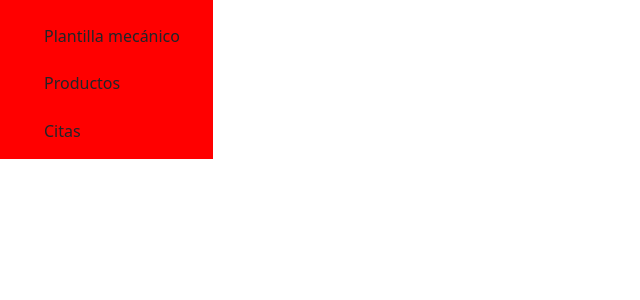
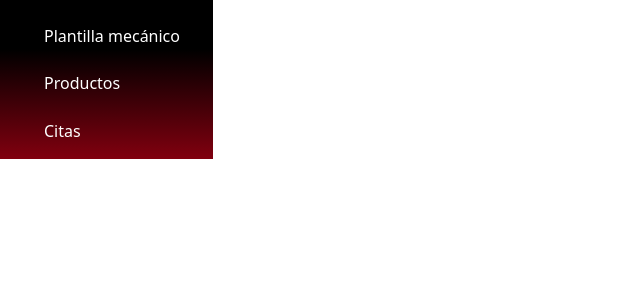
Before and after one commit to davidmato/RecaMan, a Django app: page /recaman/jefe/plantillaproducto/ in a window 1280 px wide. Shown: the part 121-421 px from the top of the page, without its empty margins (0-640 px from the left). Run offline with Django 4.2, Linux system fonts and the light colour scheme; data that the repository does not hold is empty; some libraries are stand-ins or nearby versions.

Commit message:
CSS CAMBIAITO, HTML CARSAITO, RUBEN PAGA LA XD

```diff
--- a/RecaManApp/views.py
+++ b/RecaManApp/views.py
@@ -94,6 +94,7 @@ def edit_product(request, id):
         producto.descripcion = request.POST.get('descripcion')
         producto.marca = MarcaCoche.objects.get(id=request.POST.get('marca'))
         producto.tipo_producto = Tipo_producto.objects.get(id=request.POST.get('tipos_producto'))
+        producto.precio = request.POST.get('precio', 0)
         producto.save()
 
 
--- a/static/home_page.css
+++ b/static/home_page.css
@@ -1,3 +1,4 @@
+/* HEADER */
 .navbar-dark .nav-item .nav-link {
   color: #fff;
 }
@@ -52,6 +53,32 @@ ul, li{
 footer{
     margin-top: 15%;
 }
-#button_modal1{
-    font-style: none;
+
+/* BARRA LATERAL */
+
+#barra_lateral{
+    background: linear-gradient(180deg, rgba(0,0,0,1) 31%, rgba(129,0,15,1) 100%) !important;
 }
+
+.lateral_list{
+  color: white;
+}
+
+.lateral_list a {
+  color: #fff;
+  text-decoration: none;
+}
+
+.lateral_list a:hover {
+  color: lightslategray;
+  text-decoration: none;
+}
+
+ul, li{
+  list-style: none;
+  margin-top: 15%;
+}
+
+#form_central{
+  padding-top: 2%;
+}
--- a/templates/PlantillaProducto.html
+++ b/templates/PlantillaProducto.html
@@ -5,6 +5,7 @@
     <meta charset="UTF-8">
     <meta name="viewport" content="width=device-width, initial-scale=1.0">
     <title>Area Jefe</title>
+    <link rel="stylesheet" href="{% static 'home_page.css' %}">
     <link href="https://cdn.jsdelivr.net/npm/bootstrap@5.3.2/dist/css/bootstrap.min.css" rel="stylesheet" integrity="sha384-T3c6CoIi6uLrA9TneNEoa7RxnatzjcDSCmG1MXxSR1GAsXEV/Dwwykc2MPK8M2HN" crossorigin="anonymous">
     <script src="https://cdn.jsdelivr.net/npm/bootstrap@5.3.2/dist/js/bootstrap.bundle.min.js" integrity="sha384-C6RzsynM9kWDrMNeT87bh95OGNyZPhcTNXj1NW7RuBCsyN/o0jlpcV8Qyq46cDfL" crossorigin="anonymous"></script>
     <script src="https://kit.fontawesome.com/e3fd01f854.js" crossorigin="anonymous"></script>
@@ -18,12 +19,12 @@
   <div class="container-fluid">
     <div class="row">
       <!-- Barra lateral -->
-      <div class="col-2" style="background-color: red;">
+      <div class="col-2" id="barra_lateral">
         <!-- Contenido de la barra lateral -->
         <ul>
-          <li>Plantilla mecánico</li>
-          <li>Productos</li>
-          <li>Citas</li>
+          <li class="lateral_list">Plantilla mecánico</li>
+          <li class="lateral_list">Productos</li>
+          <li class="lateral_list">Citas</li>
         </ul>
       </div>
         {% for p in producto %}
--- a/templates/newProduct.html
+++ b/templates/newProduct.html
@@ -5,6 +5,7 @@
     <meta charset="UTF-8">
     <meta name="viewport" content="width=device-width, initial-scale=1.0">
     <title>Document</title>
+    <link rel="stylesheet" href="{% static 'home_page.css' %}">
     <link href="https://cdn.jsdelivr.net/npm/bootstrap@5.3.2/dist/css/bootstrap.min.css" rel="stylesheet" integrity="sha384-T3c6CoIi6uLrA9TneNEoa7RxnatzjcDSCmG1MXxSR1GAsXEV/Dwwykc2MPK8M2HN" crossorigin="anonymous">
     <script src="https://cdn.jsdelivr.net/npm/bootstrap@5.3.2/dist/js/bootstrap.bundle.min.js" integrity="sha384-C6RzsynM9kWDrMNeT87bh95OGNyZPhcTNXj1NW7RuBCsyN/o0jlpcV8Qyq46cDfL" crossorigin="anonymous"></script>
     <script src="https://kit.fontawesome.com/e3fd01f854.js" crossorigin="anonymous"></script>
@@ -20,7 +21,7 @@
   <div class="container-fluid">
     <div class="row">
       <!-- Barra lateral -->
-      <div class="col-2" style="background: linear-gradient(180deg, rgba(0,0,0,1) 31%, rgba(129,0,15,1) 100%)">
+      <div class="col-2" id="barra_lateral">
         <!-- Contenido de la barra lateral -->
         <ul>
           <li class="lateral_list"><a href="">Plantilla mecánico</a></li>
@@ -53,7 +54,7 @@
 
             <div class="mb-3">
               <label for="productPrice" class="form-label">Precio del producto</label>
-              <input type="number" class="form-control" id="productPrice" name="price">
+              <input type="number" class="form-control" id="productPrice" name="precio" value="{{ producto.precio }}">
             </div>
 
             <div class="mb-3">
```
Also changed, not shown: RecaManApp/models.py (+21 -17 lines).
